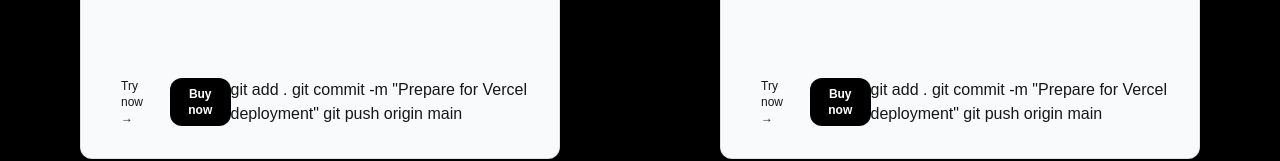
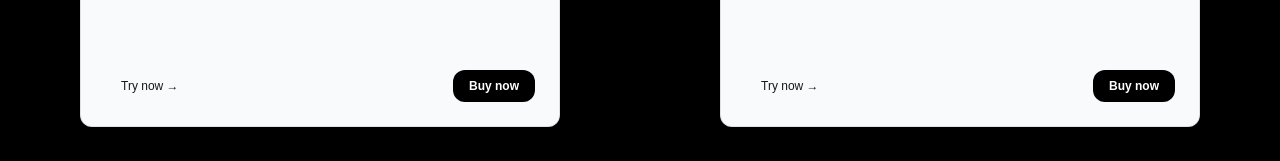
Before and after one commit to Shubham8468/Music-Schoole, a Next.js app: page /course in a window 1280 px wide. Shown: the part 651-812 px from the top of the page. Built offline with nearby package versions, Linux system fonts and the light colour scheme.

Commit message:
update courses section

```diff
--- a/src/app/course/page.tsx
+++ b/src/app/course/page.tsx
@@ -52,9 +52,7 @@ const Page = () => {
                                         className="px-4 py-2 rounded-xl bg-black dark:bg-white dark:text-black text-white text-xs font-bold"
                                     >
                                         Buy now
-                                    </CardItem>                                    git add .
-                                    git commit -m "Prepare for Vercel deployment"
-                                    git push origin main
+                                    </CardItem>
                                 </div>
                             </CardBody>
                         </CardContainer>
```
